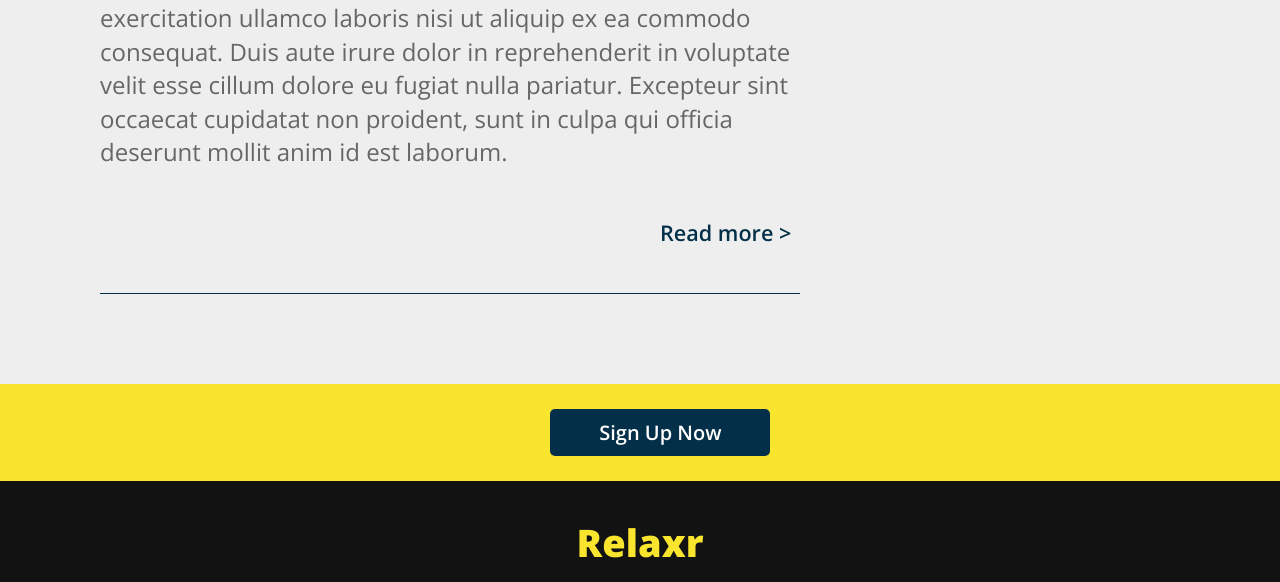
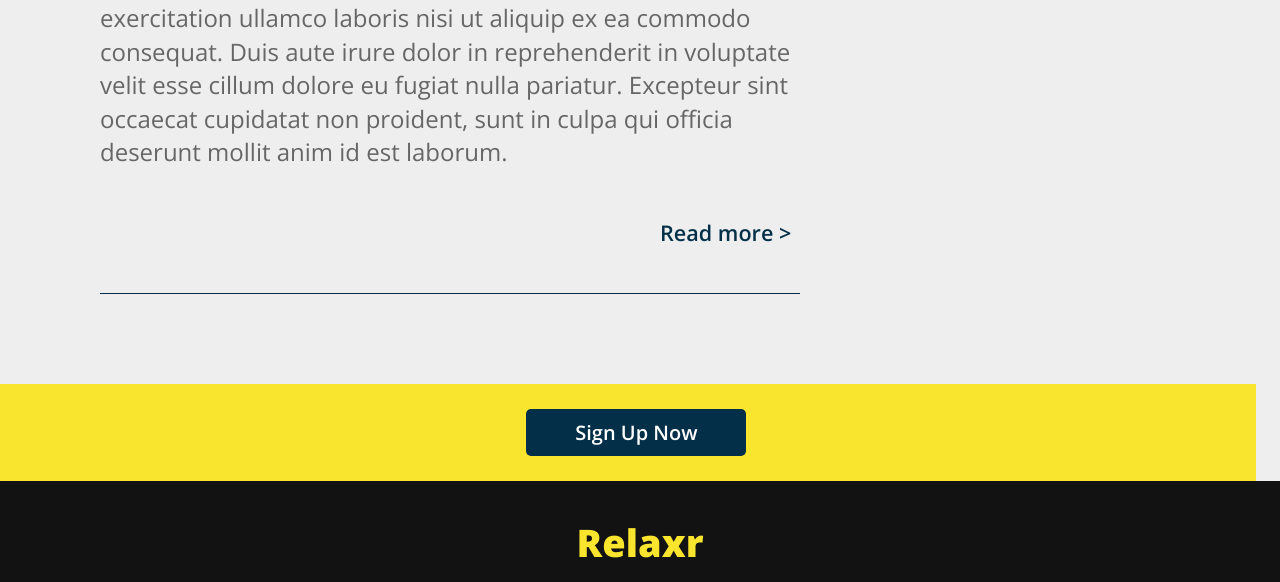
Before and after one commit to robziez/Homework-6, a plain HTML site: page index.html in a window 1280 px wide. Shown: the part 1676-2258 px from the top of the page. Drawn offline with nearby package versions, Linux system fonts and the light colour scheme.

Commit message:
style sheet update

```diff
--- a/style.css
+++ b/style.css
@@ -125,6 +125,8 @@ span{
   padding-top: 25px;
   background-color: #f9e42e;
   text-align: center;
+  position: relative;
+  right: 24px;
 }
 #bottom_h2{
   margin-top: 0;
```
